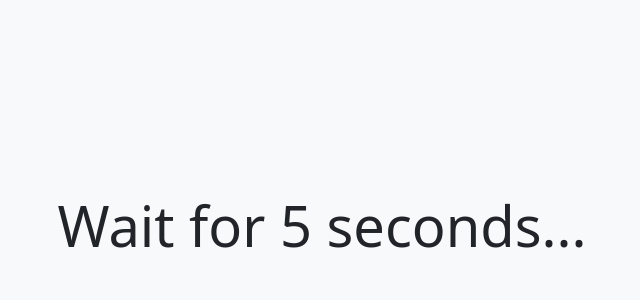
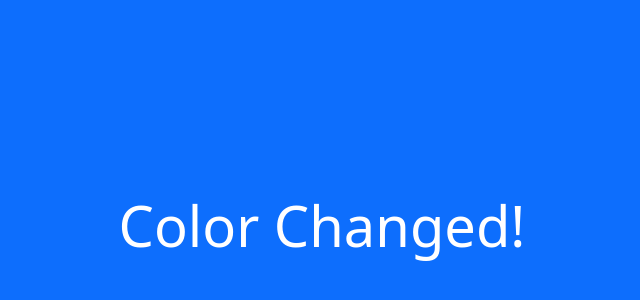
Before and after one commit to 8849385782/ASSIGNMENT, a plain HTML site: page WD-JQuery Basics, Effects and Advanced/JavaScript Timing Events (setTimeout, setInterval)/Task1/Task1.html in a window 1280 px wide. Shown: the part 170-470 px from the top of the page, without its empty margins (318-958 px from the left). Drawn offline with nearby package versions, Linux system fonts and the light colour scheme.

Commit message:
Update Task1.html

```diff
--- a/WD-JQuery Basics, Effects and Advanced/JavaScript Timing Events (setTimeout, setInterval)/Task1/Task1.html
+++ b/WD-JQuery Basics, Effects and Advanced/JavaScript Timing Events (setTimeout, setInterval)/Task1/Task1.html
@@ -17,6 +17,6 @@
         </h1>
     </div>
 
-    <script src="script.js"></script>
+    <script src="script1.js"></script>
 </body>
 </html>
```
